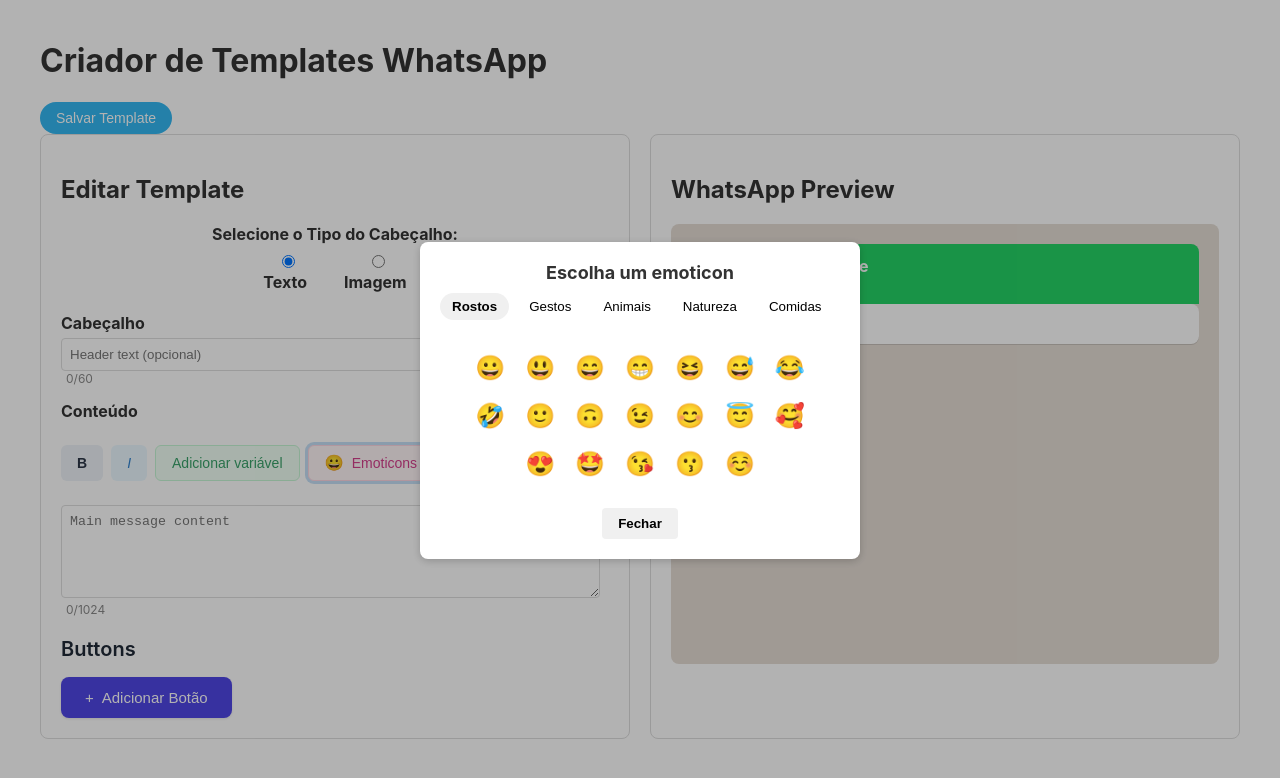
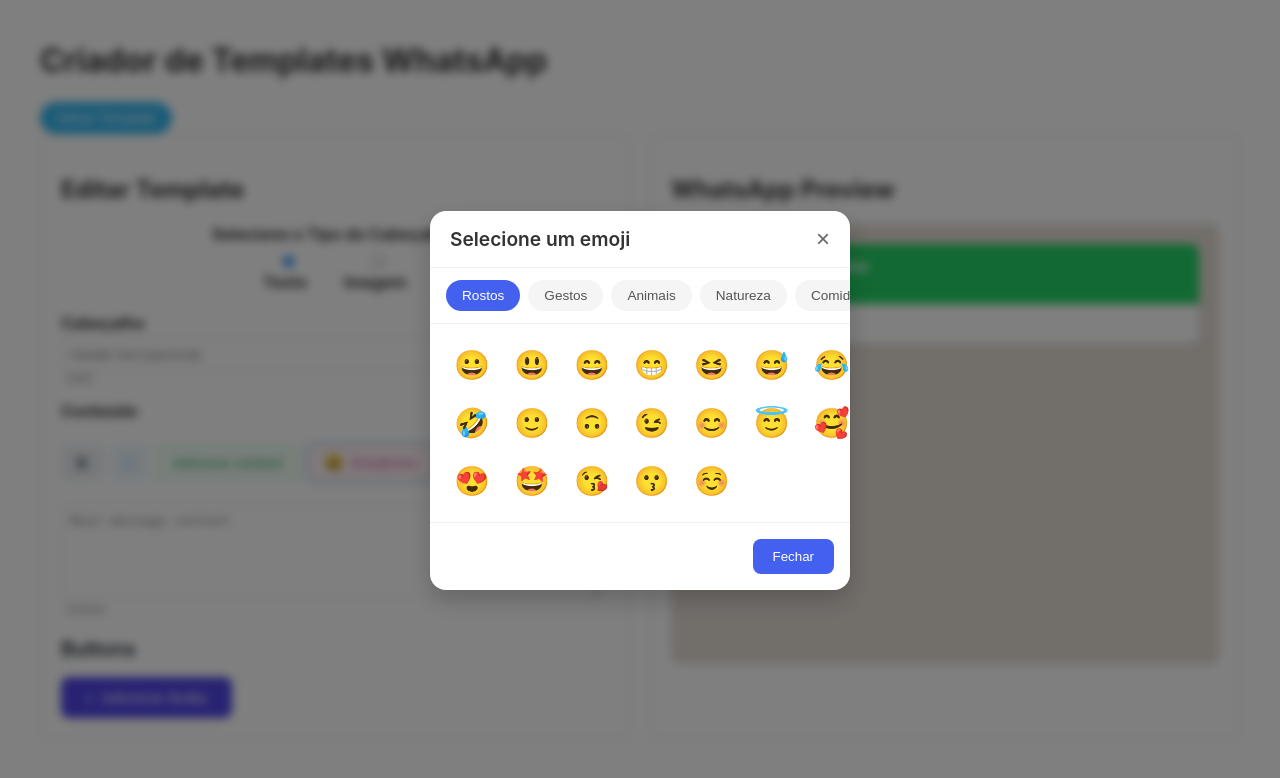
Before and after one commit to evertonzauso777/whatsapp-review, a React (Create React App) app: page / in a window 1280 px wide. Both pictures are taken after a click on the button "Emoticons". Shown: the top 778 px of the page. Built offline with nearby package versions, Linux system fonts and the light colour scheme.

Commit message:
Ajustes emokis

```diff
--- a/src/App.css
+++ b/src/App.css
@@ -502,3 +502,183 @@
   transform: translateY(-1px);
   box-shadow: 0 4px 6px -1px rgba(0, 0, 0, 0.1), 0 2px 4px -1px rgba(0, 0, 0, 0.06);
 }
+
+
+
+/* -----------------------------------------------------------*/
+/* Estilos para o modal de emojis */
+
+
+.emoji-modal-overlay {
+  position: fixed;
+  top: 0;
+  left: 0;
+  right: 0;
+  bottom: 0;
+  background: rgba(0, 0, 0, 0.5);
+  display: flex;
+  align-items: center;
+  justify-content: center;
+  z-index: 1000;
+  backdrop-filter: blur(5px);
+  animation: fadeIn 0.3s ease;
+}
+
+@keyframes fadeIn {
+  from { opacity: 0; }
+  to { opacity: 1; }
+}
+
+.emoji-modal-container {
+  background: white;
+  border-radius: 16px;
+  box-shadow: 0 10px 25px rgba(0, 0, 0, 0.2);
+  width: 90%;
+  max-width: 420px;
+  max-height: 80vh;
+  display: flex;
+  flex-direction: column;
+  overflow: hidden;
+  transform: translateY(0);
+  transition: transform 0.3s ease;
+  animation: slideUp 0.3s ease;
+}
+
+@keyframes slideUp {
+  from { transform: translateY(20px); opacity: 0; }
+  to { transform: translateY(0); opacity: 1; }
+}
+
+.emoji-modal-header {
+  padding: 16px 20px;
+  border-bottom: 1px solid #f0f0f0;
+  display: flex;
+  justify-content: space-between;
+  align-items: center;
+}
+
+.emoji-modal-title {
+  margin: 0;
+  font-size: 1.2rem;
+  color: #333;
+  font-weight: 600;
+}
+
+.emoji-modal-close-btn {
+  background: none;
+  border: none;
+  font-size: 1.5rem;
+  cursor: pointer;
+  color: #666;
+  transition: color 0.2s;
+  padding: 0;
+  line-height: 1;
+}
+
+.emoji-modal-close-btn:hover {
+  color: #333;
+}
+
+.emoji-category-tabs {
+  display: flex;
+  overflow-x: auto;
+  padding: 12px 16px;
+  gap: 8px;
+  border-bottom: 1px solid #f0f0f0;
+  scrollbar-width: thin;
+}
+
+.emoji-category-tabs::-webkit-scrollbar {
+  height: 4px;
+}
+
+.emoji-category-tabs::-webkit-scrollbar-thumb {
+  background: #ddd;
+  border-radius: 2px;
+}
+
+.emoji-category-tab {
+  padding: 8px 16px;
+  border: none;
+  background: #f5f5f5;
+  border-radius: 20px;
+  cursor: pointer;
+  white-space: nowrap;
+  font-size: 0.85rem;
+  color: #555;
+  transition: all 0.2s ease;
+  font-weight: 500;
+}
+
+.emoji-category-tab:hover {
+  background: #e9e9e9;
+}
+
+.emoji-category-tab.active {
+  background: #4361ee;
+  color: white;
+}
+
+.emoji-grid {
+  display: grid;
+  grid-template-columns: repeat(7, 1fr);
+  gap: 8px;
+  padding: 16px;
+  overflow-y: auto;
+  max-height: 50vh;
+}
+
+.emoji-item {
+  font-size: 1.8rem;
+  padding: 8px;
+  border: none;
+  background: none;
+  cursor: pointer;
+  border-radius: 8px;
+  transition: all 0.2s ease;
+  display: flex;
+  align-items: center;
+  justify-content: center;
+}
+
+.emoji-item:hover {
+  background: #f0f0f0;
+  transform: scale(1.1);
+}
+
+.emoji-item:active {
+  transform: scale(0.95);
+}
+
+.emoji-modal-footer {
+  padding: 16px;
+  border-top: 1px solid #f0f0f0;
+  display: flex;
+  justify-content: flex-end;
+}
+
+.emoji-modal-close-button {
+  padding: 10px 20px;
+  background: #4361ee;
+  color: white;
+  border: none;
+  border-radius: 8px;
+  cursor: pointer;
+  font-weight: 500;
+  transition: all 0.2s ease;
+}
+
+.emoji-modal-close-button:hover {
+  background: #3a56d4;
+  box-shadow: 0 2px 8px rgba(58, 86, 212, 0.3);
+}
+
+@media (max-width: 480px) {
+  .emoji-modal-container {
+    width: 95%;
+  }
+
+  .emoji-grid {
+    grid-template-columns: repeat(6, 1fr);
+  }
+}
--- a/src/components/EmojiModal.js
+++ b/src/components/EmojiModal.js
@@ -26,40 +26,24 @@ const EmojiModal = ({ insertEmoji, emojiTarget, setShowEmojiModal }) => {
   };
 
   return (
-    <div style={{
-      position: 'fixed',
-      top: 0, left: 0, right: 0, bottom: 0,
-      background: 'rgba(0,0,0,0.3)',
-      display: 'flex',
-      alignItems: 'center',
-      justifyContent: 'center',
-      zIndex: 1000
-    }}>
-      <div style={{
-        background: '#fff',
-        padding: 20,
-        borderRadius: 8,
-        boxShadow: '0 2px 8px rgba(0,0,0,0.2)',
-        minWidth: 300,
-        maxWidth: 400,
-        textAlign: 'center'
-      }}>
-        <div style={{ marginBottom: 10, fontWeight: 'bold', fontSize: 18 }}>Escolha um emoticon</div>
+      <div className="emoji-modal-overlay">
+      <div className="emoji-modal-container">
+        <div className="emoji-modal-header">
+          <h3 className="emoji-modal-title">Selecione um emoji</h3>
+          <button
+            className="emoji-modal-close-btn"
+            onClick={() => setShowEmojiModal(false)}
+          >
+            &times;
+          </button>
+        </div>
 
         {/* Abas de categorias */}
-        <div style={{ display: 'flex', overflowX: 'auto', gap: 8, marginBottom: 12, paddingBottom: 8 }}>
+        <div className="emoji-category-tabs">
           {Object.keys(emojiCategories).map((category) => (
             <button
               key={category}
-              style={{
-                padding: '6px 12px',
-                border: 'none',
-                background: activeCategory === category ? '#f0f0f0' : 'transparent',
-                borderRadius: 20,
-                cursor: 'pointer',
-                whiteSpace: 'nowrap',
-                fontWeight: activeCategory === category ? 'bold' : 'normal',
-              }}
+              className={`emoji-category-tab ${activeCategory === category ? 'active' : ''}`}
               onClick={() => setActiveCategory(category)}
             >
               {categoryNames[category]}
@@ -68,53 +52,29 @@ const EmojiModal = ({ insertEmoji, emojiTarget, setShowEmojiModal }) => {
         </div>
 
         {/* Lista de emojis da categoria selecionada */}
-        <div style={{
-          display: 'flex',
-          flexWrap: 'wrap',
-          gap: 8,
-          justifyContent: 'center',
-          maxHeight: 300,
-          overflowY: 'auto',
-          padding: 8,
-        }}>
+        <div className="emoji-grid">
           {emojiCategories[activeCategory].map((emoji, idx) => (
             <button
               key={idx}
-              style={{
-                fontSize: 24,
-                padding: 6,
-                border: 'none',
-                background: 'none',
-                cursor: 'pointer',
-                borderRadius: 8,
-                transition: 'background 0.2s',
-              }}
+              className="emoji-item"
               onClick={() => {
                 insertEmoji(emoji, emojiTarget);
                 setShowEmojiModal(false);
               }}
-              onMouseEnter={(e) => e.target.style.background = '#f0f0f0'}
-              onMouseLeave={(e) => e.target.style.background = 'none'}
             >
               {emoji}
             </button>
           ))}
         </div>
 
-        <button
-          style={{
-            marginTop: 16,
-            padding: '8px 16px',
-            background: '#f0f0f0',
-            border: 'none',
-            borderRadius: 4,
-            cursor: 'pointer',
-            fontWeight: 'bold',
-          }}
-          onClick={() => setShowEmojiModal(false)}
-        >
-          Fechar
-        </button>
+        <div className="emoji-modal-footer">
+          <button
+            className="emoji-modal-close-button"
+            onClick={() => setShowEmojiModal(false)}
+          >
+            Fechar
+          </button>
+        </div>
       </div>
     </div>
   );
```
